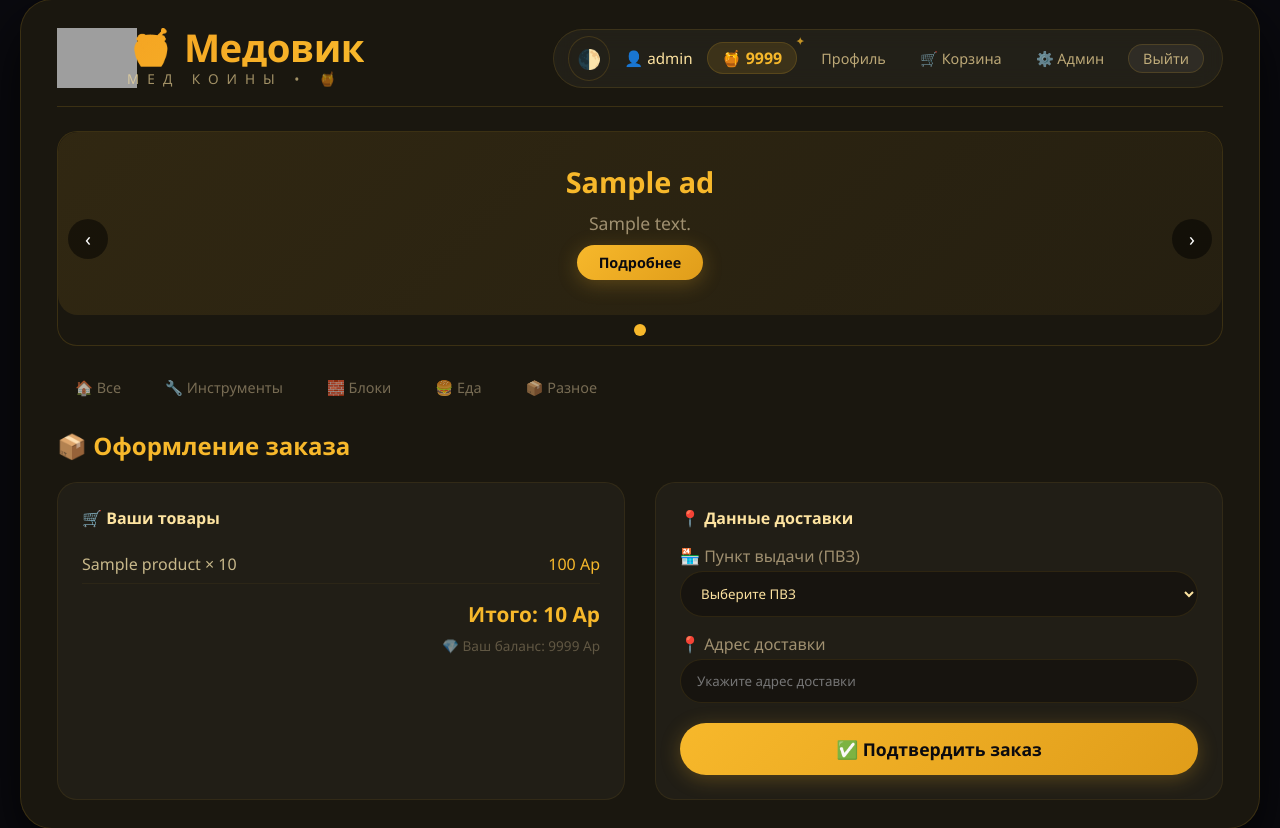
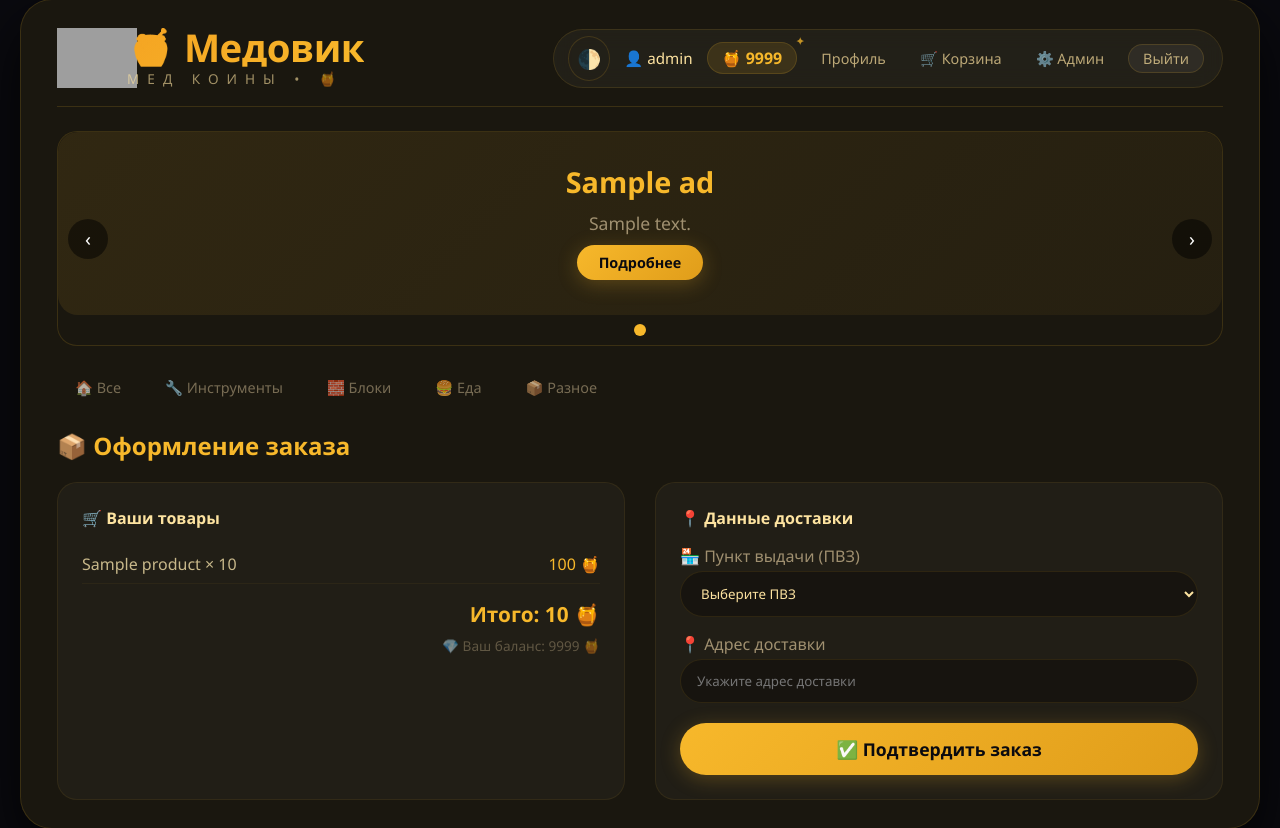
Before and after one commit to mornajtm/medovik-shop, a Flask app: template medovik_shop/templates/checkout.html in a window 1280 px wide. Shown: the part 21-849 px from the top of the page. Run offline with Flask 3, Linux system fonts and the light colour scheme; a user stored in the database is signed in; data comes from the database, SQL or seed files in the repository; tables that the repository leaves empty hold one stand-in row (values such as "Sample post"); the template is opened without the code that fills it: most values are stand-ins (such as "Sample title", 1, 10 or a date in 2020); grey boxes are pictures that could not be loaded.

Commit message:
Update checkout.html

```diff
--- a/medovik_shop/templates/checkout.html
+++ b/medovik_shop/templates/checkout.html
@@ -4,7 +4,6 @@
 <h2 style="color:#f7b82b; margin-bottom:20px;">📦 Оформление заказа</h2>
 
 <div style="display:grid; grid-template-columns:1fr 1fr; gap:30px;">
-    <!-- Список товаров -->
     <div style="background:rgba(255,255,255,0.03); border-radius:20px; padding:24px; border:1px solid rgba(247,184,43,0.08);">
         <h4 style="color:#fde3a0; margin-bottom:16px;">🛒 Ваши товары</h4>
         {% for item in cart_items %}
@@ -15,18 +14,17 @@
                     {% endif %}
                     {{ item.product.name }} × {{ item.quantity }}
                 </span>
-                <span style="color:#f7b82b;">{{ item.product.price * item.quantity }} Ар</span>
+                <span style="color:#f7b82b;">{{ item.product.price * item.quantity }} 🍯</span>
             </div>
         {% endfor %}
         <div style="margin-top:16px; font-size:1.3rem; color:#f7b82b; font-weight:700; text-align:right;">
-            Итого: {{ total }} Ар
+            Итого: {{ total }} 🍯
         </div>
         <div style="margin-top:8px; color:rgba(160,144,112,0.5); font-size:0.85rem; text-align:right;">
-            💎 Ваш баланс: {{ user.balance }} Ар
+            💎 Ваш баланс: {{ user.balance }} 🍯
         </div>
     </div>
 
-    <!-- Форма доставки -->
     <div style="background:rgba(255,255,255,0.03); border-radius:20px; padding:24px; border:1px solid rgba(247,184,43,0.08);">
         <h4 style="color:#fde3a0; margin-bottom:16px;">📍 Данные доставки</h4>
 
```
